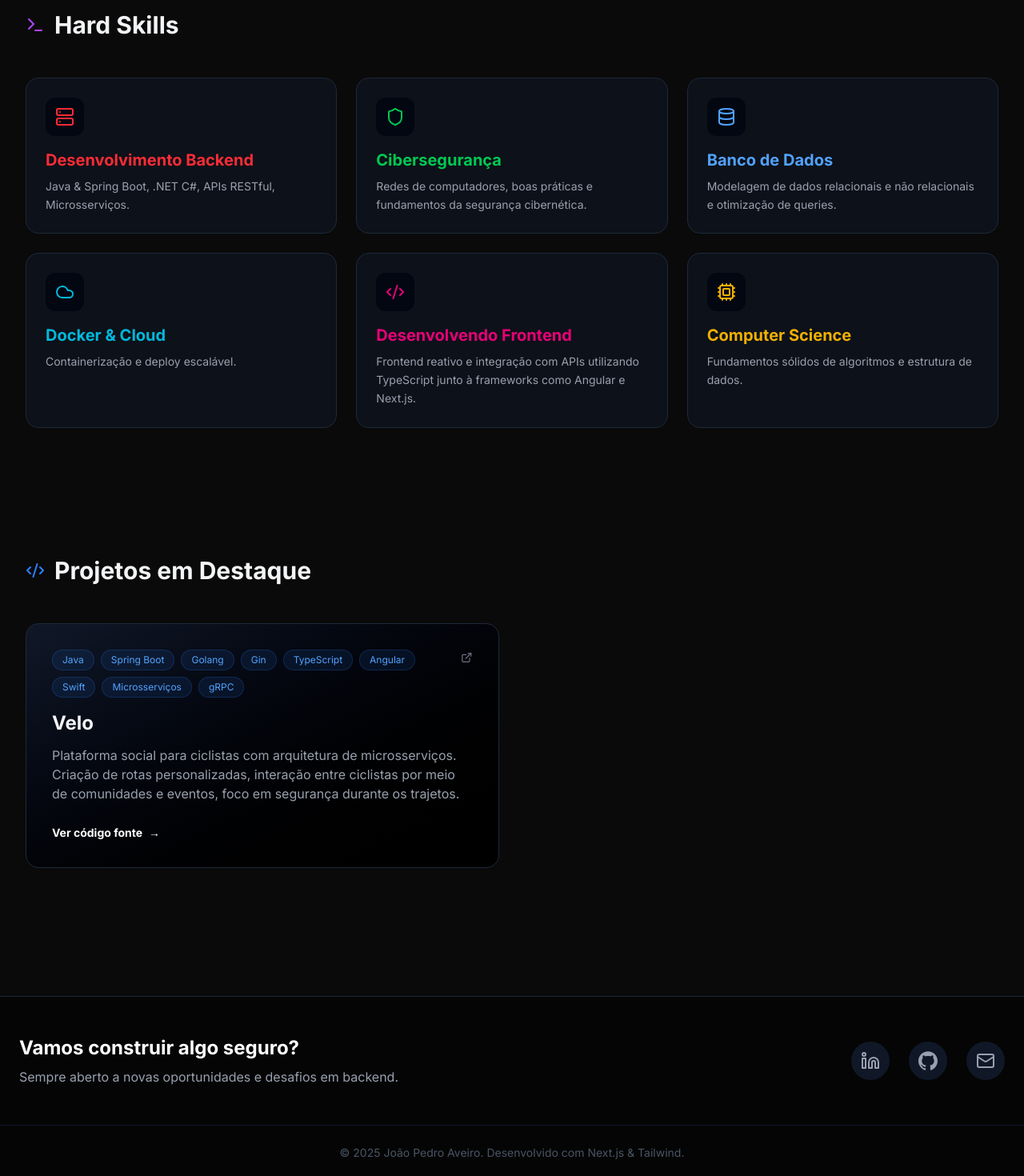
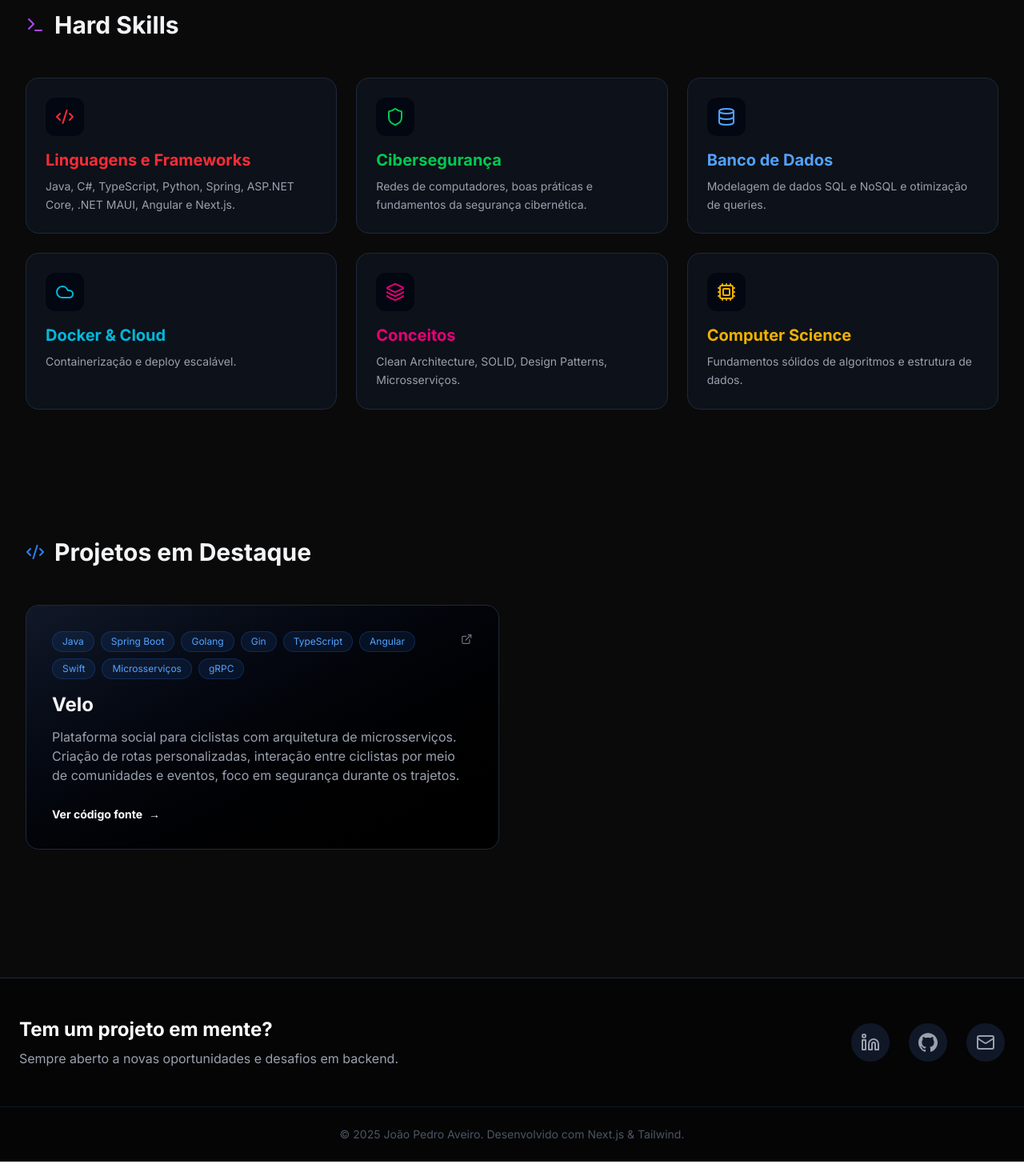
Before and after one commit to jpaveiro/portfolio, a Next.js app: page / in a window 1280 px wide. Shown: the part 780-2250 px from the top of the page at 80% size. Built offline with nearby package versions, Linux system fonts and the light colour scheme.

Commit message:
refactor: update icon and texts from hard skills

```diff
--- a/app/page.tsx
+++ b/app/page.tsx
@@ -4,11 +4,11 @@ import {
   Database,
   Cloud,
   Shield,
-  Server,
   Code2,
   Cpu,
   ExternalLink,
-  Lock
+  Lock,
+  Layers
 } from 'lucide-react';
 
 /* TODO: Componentização*/
@@ -55,11 +55,11 @@ export default function Home() {
   };
 
   const techStack = [
-    { name: "Desenvolvimento Backend", icon: <Server size={24} />, color: "text-red-500", desc: "Java & Spring Boot, .NET C#, APIs RESTful, Microsserviços." },
+    { name: "Linguagens e Frameworks", icon: <Code2 size={24} />, color: "text-red-500", desc: "Java, C#, TypeScript, Python, Spring, ASP.NET Core, .NET MAUI, Angular e Next.js." },
     { name: "Cibersegurança", icon: <Shield size={24} />, color: "text-green-500", desc: "Redes de computadores, boas práticas e fundamentos da segurança cibernética." },
-    { name: "Banco de Dados", icon: <Database size={24} />, color: "text-blue-400", desc: "Modelagem de dados relacionais e não relacionais e otimização de queries." },
+    { name: "Banco de Dados", icon: <Database size={24} />, color: "text-blue-400", desc: "Modelagem de dados SQL e NoSQL e otimização de queries." },
     { name: "Docker & Cloud", icon: <Cloud size={24} />, color: "text-cyan-500", desc: "Containerização e deploy escalável." },
-    { name: "Desenvolvendo Frontend", icon: <Code2 size={24} />, color: "text-pink-600", desc: "Frontend reativo e integração com APIs utilizando TypeScript junto à frameworks como Angular e Next.js." },
+    { name: "Conceitos", icon: <Layers size={24} />, color: "text-pink-600", desc: "Clean Architecture, SOLID, Design Patterns, Microsserviços." },
     { name: "Computer Science", icon: <Cpu size={24} />, color: "text-yellow-500", desc: "Fundamentos sólidos de algoritmos e estrutura de dados." },
   ];
 
@@ -114,12 +114,12 @@ export default function Home() {
           </p>
 
           <div className="flex flex-col md:flex-row gap-4 pt-4 justify-center md:justify-start">
-            <button className="px-8 py-3 rounded-lg bg-white text-black font-bold hover:bg-gray-200 transition-all flex items-center justify-center gap-2">
+            <a href={iam.github} className="px-8 py-3 rounded-lg bg-white text-black font-bold hover:bg-gray-200 transition-all flex items-center justify-center gap-2">
               <GithubIcon size={20}/> GitHub
-            </button>
-            <button className="px-8 py-3 rounded-lg border border-gray-700 hover:border-purple-500 hover:bg-purple-500/10 transition-all font-semibold flex items-center justify-center gap-2">
+            </a>
+            <a href={iam.linkedin} className="px-8 py-3 rounded-lg border border-gray-700 hover:border-purple-500 hover:bg-purple-500/10 transition-all font-semibold flex items-center justify-center gap-2">
               <LinkedinIcon size={20}/> LinkedIn
-            </button>
+            </a>
           </div>
         </section>
 
@@ -189,7 +189,7 @@ export default function Home() {
       <footer id="contato" className="border-t border-gray-800 bg-black/50 mt-20">
         <div className="max-w-7xl mx-auto px-6 py-12 md:flex items-center justify-between">
           <div className="mb-6 md:mb-0">
-            <h2 className="text-2xl font-bold text-white mb-2">Vamos construir algo seguro?</h2>
+            <h2 className="text-2xl font-bold text-white mb-2">Tem um projeto em mente?</h2>
             <p className="text-gray-400">Sempre aberto a novas oportunidades e desafios em backend.</p>
           </div>
           <div className="flex gap-6">
```
